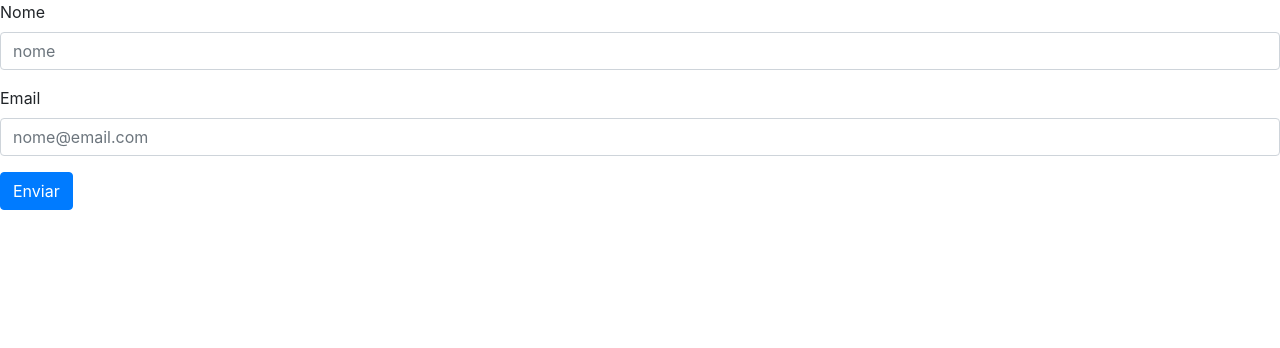
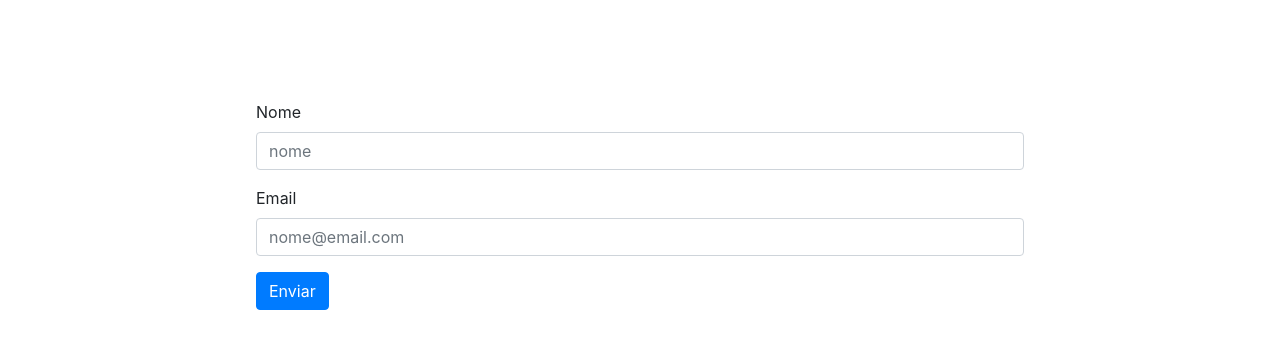
Before and after one commit to kintorres/angularforms-example, an Angular app: page / in a window 1280 px wide. Shown: the top 348 px of the page. Built offline with nearby package versions, Linux system fonts and the light colour scheme.

Commit message:
Adicionado validação de formulario com diretiva ngIf

```diff
--- a/src/app/template-form/template-form.component.css
+++ b/src/app/template-form/template-form.component.css
@@ -0,0 +1,9 @@
+form{
+    padding-right: 20%;
+    padding-left: 20%;
+    padding-top: 100px;
+}
+
+.ng-invalid.ng-touched:not(form) {
+    border: 1px solid red;
+}
--- a/src/app/template-form/template-form.component.html
+++ b/src/app/template-form/template-form.component.html
@@ -1,13 +1,21 @@
 <form #f="ngForm" (ngSubmit)="onSubmit(f)">
+
   <div class="form-group">
     <label for="nome">Nome</label>
-    <input type="text" class="form-control" id="nome" placeholder="nome" name="nome" ngModel>
+    <input type="text" class="form-control" id="nome" placeholder="nome" name="nome" ngModel required #nome="ngModel">
+    <div id="alerta" class="alert alert-danger" role="alert" *ngIf="!nome.valid && nome.touched">
+      Nome é obrigatório!
+    </div>
   </div>
 
   <div class="form-group">
     <label for="email">Email</label>
-    <input type="email" class="form-control" id="email" placeholder="nome@email.com" name="email" ngModel>
+    <input type="email" class="form-control" id="email" placeholder="nome@email.com" name="email" ngModel required email #email="ngModel">
+    <div id="alerta" class="alert alert-danger" role="alert" *ngIf="!email.valid && email.touched">
+      Email inválido!
+    </div>
   </div>
 
   <button type="submit" class="btn btn-primary">Enviar</button>
+
 </form>
--- a/src/app/template-form/template-form.component.ts
+++ b/src/app/template-form/template-form.component.ts
@@ -8,7 +8,7 @@ import { Component, OnInit } from '@angular/core';
 export class TemplateFormComponent implements OnInit {
 
   onSubmit(form){
-    console.log(form);
+    console.log(form.value);
   }
   constructor() { }
 
```
